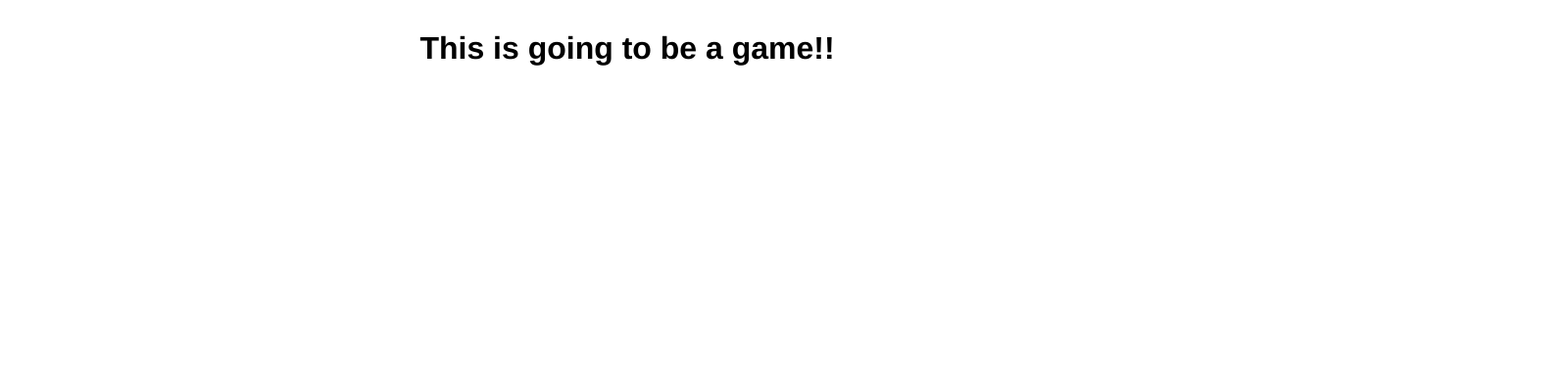
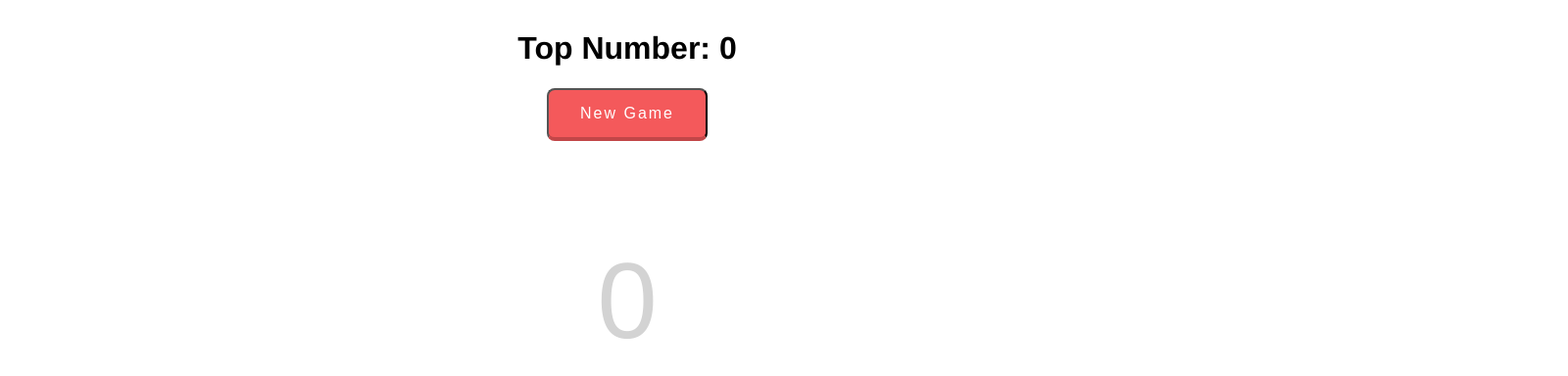
Before and after one commit to Clonathan86/react-top-number-game, a React app: page / in a window 1280 px wide. Shown: the whole page at 98% size, 1600 px wide, since content can reach past the window. Built offline with nearby package versions, Linux system fonts and the light colour scheme.

Commit message:
Adding core funcionality to App component

```diff
--- a/src/components/App.js
+++ b/src/components/App.js
@@ -1,8 +1,111 @@
 import React from 'react';
+import classnames from 'classnames';
+import Display from '../components/Display';
+import Target from '../components/Target';
+import TopNumber from '../components/TopNumber';
+import './styles/app.css';
 
 class App extends React.Component{
+
+  state = {
+    game: false,
+    targets: {},
+    latestClick: 0
+  };
+
+  intervals = null;
+
+  createTarget(key, ms) {
+   ms = ms || this.random(500, 2000);
+    this.intervals.push( setInterval( function() {
+        let targets = this.clone(this.state.targets);
+        let num = this.random(1, 1000*1000);
+        targets[key] = targets[key] !== 0 ? 0 : num;
+        this.setState({ targets: targets });
+    }.bind(this), ms));
+  }
+
+  hitTarget = e => {
+    if (e.target.className !== 'target') return;
+    let num = parseInt(e.target.innerText);
+    this.state.targets.forEach( function(){
+      let key = Math.random().toFixed(4);
+      this.createTarget(key);
+    });
+
+    this.setState({ latestClick: num });
+  }
+
+  random(min, max) {
+    if (arguments.length === 1) {
+      max = min;
+      min = 0;
+    }
+      const r = Math.random();
+      return Math.floor(r * (max - min) + min);
+  }
+
+  clone(obj) {
+    let newObj = {};
+    for (let prop in obj) {
+      if (obj.hasOwnProperty(prop)) {
+        newObj[prop] = obj[prop];
+      }
+    }
+    return newObj;
+  }
+
+  startGame = () => {
+    this.createTarget('first', 750);
+    this.setState({
+        game: true
+    });
+  }
+
+  endGame() {
+    this.intervals.forEach(function(int){
+        clearInterval(int);
+    });
+    this.intervals = [];
+    this.setState({
+        game: false,
+        targets: {},
+        latestClick: 0
+    });
+  }
+
+  UNSAFE_componentWillMount() {
+    this.intervals = [];
+  }
+
+  componentDidUpdate(prevState) {
+    if (this.state.latestClick < prevState.latestClick) {
+        this.endGame();
+     }
+  }
+
   render(){
-    return <h1>This is going to be a game!!</h1>;
+    const btnVisibility = this.state.game ? 'none' : 'inline-block';
+    const btnClassName = classnames('btn', {
+      [`btn--${btnVisibility}`]: !!btnVisibility
+    });
+
+    let targets = [];
+
+    for (let key in this.state.targets) {
+      targets.push(
+        <Target number={this.state.targets[key]} key={key} />
+      );
+    }
+
+    return (
+      <>
+          <TopNumber number={this.state.latestClick} game={this.state.game} />
+          <Display number={this.state.latestClick} />
+          <button className={btnClassName} onClick={this.startGame}>New Game </button>
+          <div className="target-container" onClick={this.hitTarget} >{targets}</div>
+      </>
+    );
   }
 }
 
--- a/src/components/Display.js
+++ b/src/components/Display.js
@@ -1,4 +1,5 @@
 import React from  'react';
+import PropTypes from 'prop-types';
 import './styles/display.css';
 
 function Display (props) {
@@ -10,7 +11,7 @@ function Display (props) {
 }
 
 Display.propTypes = {
-	number: React.PropTypes.number.isRequired,
+	number: PropTypes.number.isRequired,
 };
 
 export default Display;
--- a/src/components/Target.js
+++ b/src/components/Target.js
@@ -1,12 +1,30 @@
 import React from 'react';
 import PropTypes from 'prop-types';
 import classnames from 'classnames';
-import random from '../util/Helper.random';
 
 class Target extends React.Component {
 
   shouldComponentUpdate(nextProps) {
-    return this.props.number != nextProps.number;
+    return this.props.number !== nextProps.number;
+  }
+
+  random(min, max) {
+    if (arguments.length === 1) {
+      max = min;
+      min = 0;
+    }
+      const r = Math.random();
+      return Math.floor(r * (max - min) + min);
+  }
+
+  clone(obj) {
+    let newObj = {};
+    for (let prop in obj) {
+      if (obj.hasOwnProperty(prop)) {
+        newObj[prop] = obj[prop];
+      }
+    }
+    return newObj;
   }
 
   buildTarget(){
@@ -17,8 +35,8 @@ class Target extends React.Component {
       });
 
       const style = {
-        left: random(100) + '%',
-        top:  random(100) + '%',
+        left: this.random(100) + '%',
+        top:  this.random(100) + '%',
       };
 
       return (
@@ -29,9 +47,11 @@ class Target extends React.Component {
   }
 
   render() {
+    return (
       <>
         {this.buildTarget()}
       </>
+    );
   }
 }
 
@@ -39,4 +59,4 @@ Target.propTypes = {
     number: PropTypes.number.isRequired,
 }
 
-module.exports = Target;
+export default Target;
--- a/src/components/TopNumber.js
+++ b/src/components/TopNumber.js
@@ -7,7 +7,7 @@ class TopNumber extends React.Component {
         highest: 0
     };
 
-    componentWillReceiveProps(nextProps) {
+    UNSAFE_componentWillReceiveProps(nextProps) {
         if (nextProps.number > this.state.highest) {
             this.setState({
                 highest: nextProps.number
--- /dev/null
+++ b/src/components/styles/app.css
@@ -0,0 +1,6 @@
+.target-container {
+    position: absolute;
+    width:  50%;
+    left:   25%;
+    height: 80%;
+}
--- a/src/global.css
+++ b/src/global.css
@@ -60,10 +60,17 @@ button {
 	padding: 15px 32px;
 	text-align: center;
 	text-decoration: none;
-	display: inline-block;
 	font-size: 16px;
 	font-family: 'Oxygen', sans-serif;
 	letter-spacing: 2px;
+}
+
+.btn--visible {
+	display: inline-block;
+}
+
+.btn--hidden {
+	display: none;
 }
 
 button:hover {
```
Also changed, not shown: src/util/Helper.js (+18 -18 lines), 1 other file.
